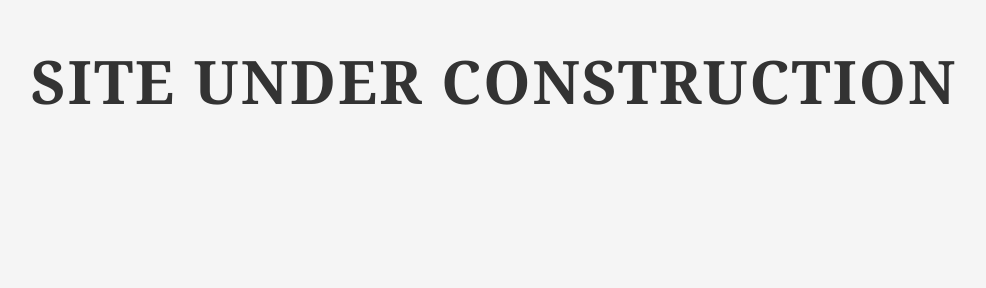
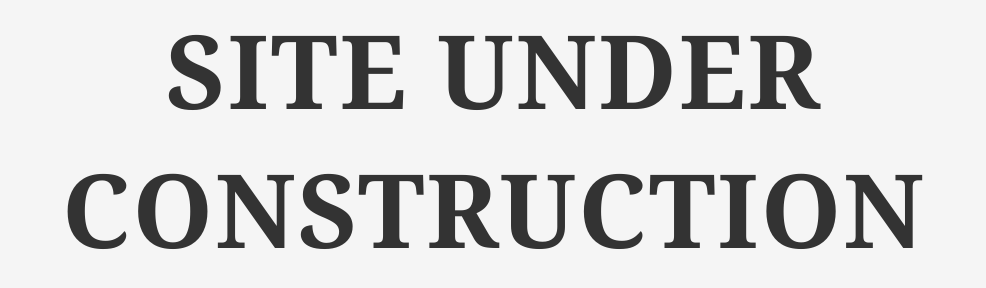
Before and after one commit to forianzsiga/site, a plain HTML site: page index.html in a window 1280 px wide. Shown: the whole page, without its empty margins (146-1132 px from the left). Drawn offline with Linux system fonts and the light colour scheme.

Commit message:
Update index.html

```diff
--- a/index.html
+++ b/index.html
@@ -17,10 +17,12 @@
             font-family: 'Georgia', serif;
         }
         h1 {
-            font-size: 60px;
+            font-size: 8vw; /* Responsive font size, adjusts with viewport width */
             color: #333;
             text-transform: uppercase;
             letter-spacing: 2px;
+            text-align: center;
+            margin: 0;
         }
     </style>
 </head>
```
